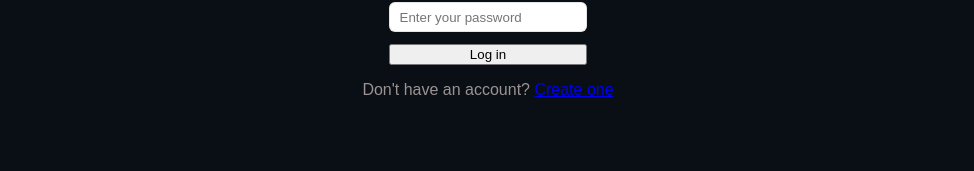
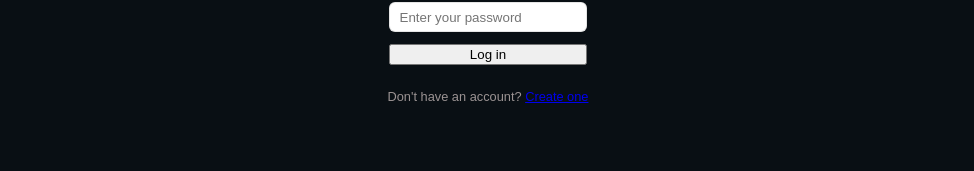
Before and after one commit to vetematts/CineCritic-frontend, a React (Vite) app: page /login in a window 1280 px wide. Shown: the part 591-762 px from the top of the page, without its empty margins (152-1126 px from the left). Built offline with nearby package versions, Linux system fonts and the light colour scheme; no server answers; a web font is replaced by a local one.

Commit message:
feat: Shrunk the size of the reminder to create an account text and provided some space to declutter around the login button

```diff
--- a/src/pages/LoginPage.jsx
+++ b/src/pages/LoginPage.jsx
@@ -38,6 +38,10 @@ const StyledLoginLogo = styled.img`
 // Give the message a grayish colour similar to the footer
 const StyledMessage = styled.p`
   color: #9b9393ff;
+  font-size: 0.8rem;
+
+  // Provide some space between this text and the login button
+  margin: 1.5rem 0 0 0;
 `;
 
 export default function LoginPage() {
```
